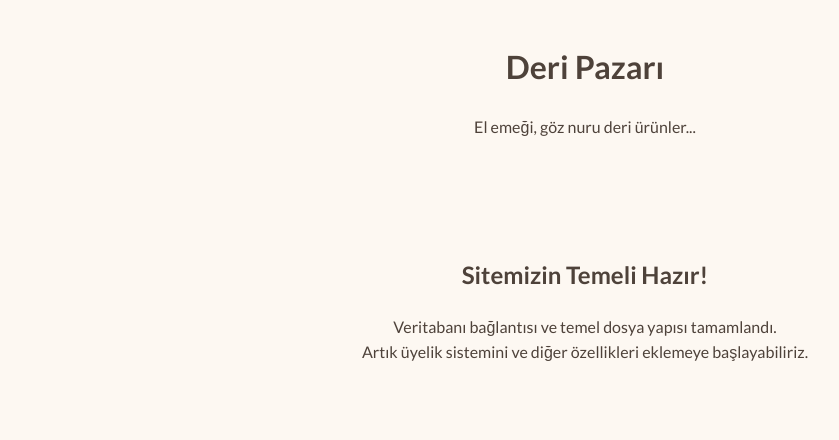
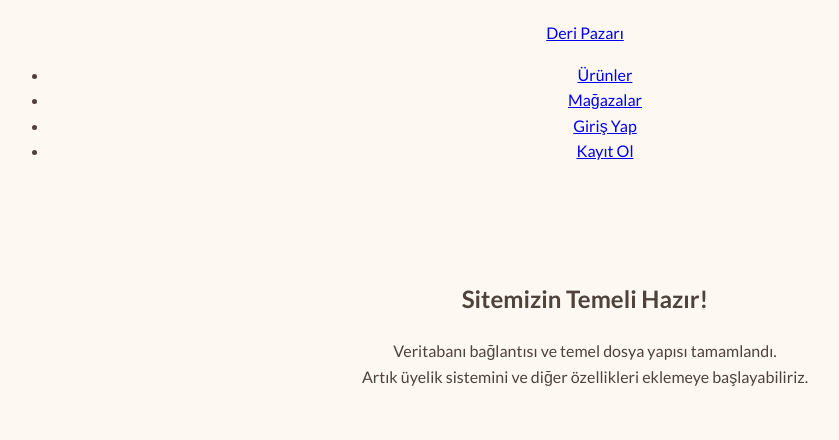
Before and after one commit to marasderi/maras, a PHP site: page /index.php in a window 1280 px wide. Shown: the top 440 px of the page, without its empty margins (55-894 px from the left). Run offline with PHP 8.4, Linux system fonts and the light colour scheme.

Commit message:
Update header.php

```diff
--- a/includes/header.php
+++ b/includes/header.php
@@ -8,10 +8,26 @@
     <link rel="stylesheet" href="<?php echo SITE_URL; ?>/assets/css/style.css">
 </head>
 <body>
-<header>
-    <div class="container">
-        <h1>Deri Pazarı</h1>
-        <p>El emeği, göz nuru deri ürünler...</p>
+
+<header class="main-header">
+    <div class="container header-content">
+        <div class="logo">
+            <a href="<?php echo SITE_URL; ?>">Deri Pazarı</a>
+        </div>
+        <nav class="main-nav">
+            <ul>
+                <li><a href="#">Ürünler</a></li>
+                <li><a href="#">Mağazalar</a></li>
+                <?php if (isset($_SESSION['user_id'])): ?>
+                    <li>Merhaba, <?php echo htmlspecialchars($_SESSION['username']); ?>!</li>
+                    <li><a href="<?php echo SITE_URL; ?>/logout.php">Çıkış Yap</a></li>
+                <?php else: ?>
+                    <li><a href="<?php echo SITE_URL; ?>/login.php">Giriş Yap</a></li>
+                    <li><a href="<?php echo SITE_URL; ?>/register.php" class="btn-register">Kayıt Ol</a></li>
+                <?php endif; ?>
+            </ul>
+        </nav>
     </div>
 </header>
+
 <main class="container">
```
